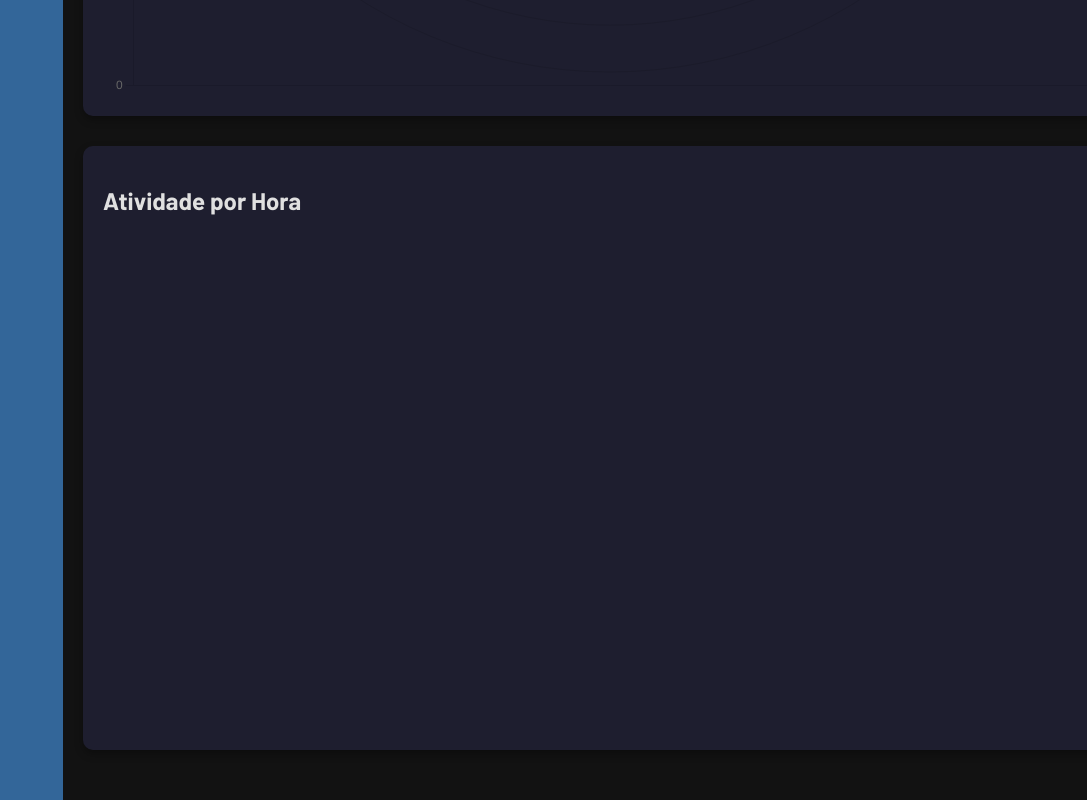
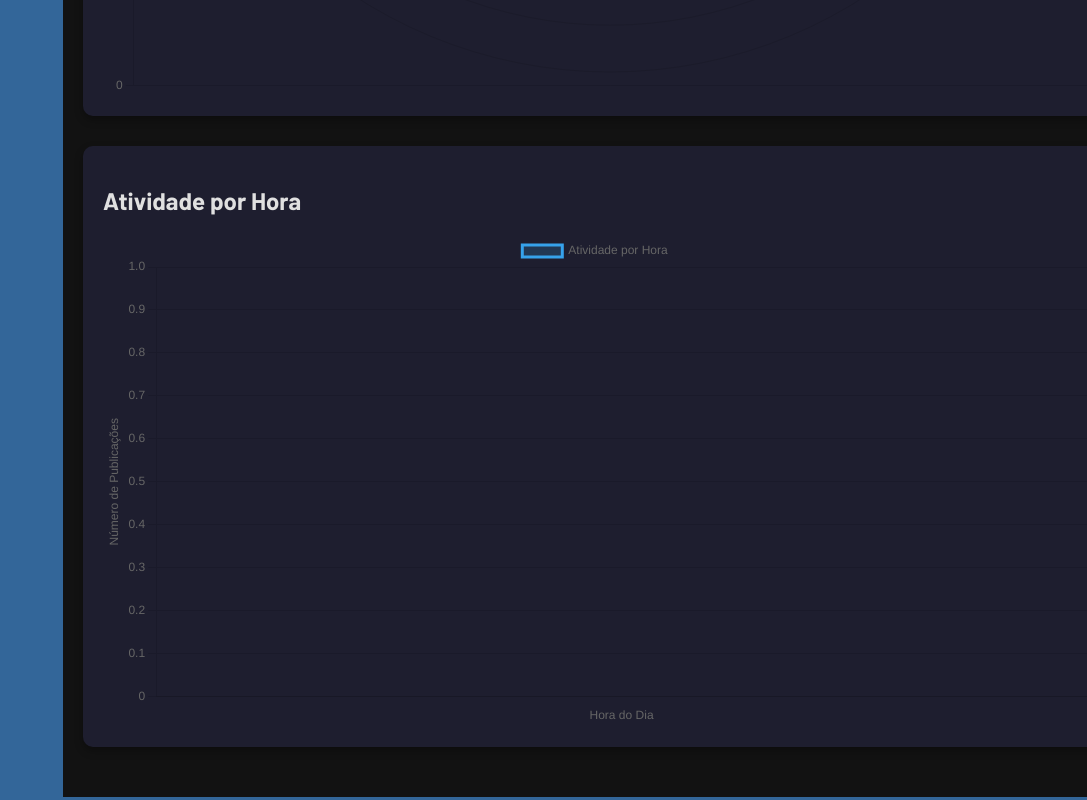
Before and after one commit to ERIKCECILIO/PROJETO-PSIHUB, a website: page public/dashboard/dashboard.html in a window 1280 px wide. Shown: the part 1728-2528 px from the top of the page, without its empty margins (193-1280 px from the left). Drawn offline with nearby package versions, Linux system fonts and the light colour scheme; no server answers.

Commit message:
psiHub 90% pronto, dashboards concluídas

```diff
--- a/public/dashboard/dashboard.html
+++ b/public/dashboard/dashboard.html
@@ -11,14 +11,15 @@
     <link rel="stylesheet" href="./../css/dashboards.css">
     <link rel="stylesheet" href="./../css/estilo.css" />
     <script src="../js/sessao.js"></script>
-    <script src="./../js/alerta.js"></script>
+    <!-- <script src="./../js/alerta.js"></script> -->
     <script src="https://cdn.jsdelivr.net/npm/chart.js"></script>
-    <script src="https://kit.fontawesome.com/9f7414eb10.js" crossorigin="anonymous"></script>
+    <!-- <script src="https://kit.fontawesome.com/9f7414eb10.js" crossorigin="anonymous"></script> -->
 </head>
 
 label: 'Publicações',
 
-<body onload="totalPublicacoesGrafico(), publicacoesPorUsuarioGrafico() " style="background-color: #336699;">
+<body onload="totalPublicacoesGrafico(), publicacoesPorUsuarioGrafico(), publicacoesPorHoraGrafico()"
+    style="background-color: #336699;">
     <div class="janela">
         <div class="header-left">
             <h1>PsiHub</h1>
@@ -38,16 +39,19 @@ label: 'Publicações',
         <div class="dash-right">
             <h1>Insights das Publicações</h1>
 
-            <!-- Gráfico 1: Total de Publicações -->
+
+
+            <!-- DASHBABOARD 1: Total de Publicações  -->
+
             <div class="chart-container">
                 <h2>Total de Publicações</h2>
                 <canvas id="chartTotalPublicacoes"></canvas>
             </div>
 
-            <!-- Gráfico 2: Publicações por Usuário -->
+            <!-- DASHBABOARD 2: Publicações por Usuário -->
             <div class="chart-container">
                 <h2>Publicações por Usuário</h2>
-                <canvas id="chartPorUsuario" width="400" height="200"></canvas>
+                <canvas id="chartPorUsuario"></canvas>
             </div>
 
             <!-- Gráfico 3: Atividade por Hora -->
@@ -62,9 +66,9 @@ label: 'Publicações',
 
         // alert(sessionStorage.ID_USUARIO)
 
-        const publicacoes = [
+        // const publicacoes = [
 
-        ];
+        // ];
 
         function totalPublicacoesGrafico() {
             const ctxTotal = document.getElementById('chartTotalPublicacoes').getContext('2d');
@@ -75,19 +79,21 @@ label: 'Publicações',
                     datasets: [{
                         label: 'Publicações',
                         data: [],
-                        borderColor: 'rgba(75, 192, 192, 1)',
-                        backgroundColor: 'rgba(75, 192, 192, 0.2)'
+                        borderColor: 'rgba(75, 192, 192, 1)', // cor da borda da dashboard
+                        backgroundColor: 'rgba(75, 192, 192, 0.2)' // cor das barras da dashboard
                     }]
                 },
             });
 
-            fetch(`/insights/listarTotalPublicacoes`)
-                .then(response => response.json())
-                .then(resultado => {
-                    console.log("Dados recebidos do servidor:", resultado);
+
+            // const endpoint="/insights/listarTotalPublicacoes"  usar caso eu queira mudar o meu endpoint de forma mais simples
+            fetch(`/insights/listarTotalPublicacoes`)   // parametro que retorna a promise VINDA DIRETAMENTE DA ROUTE
+                .then(response => response.json()) //.then método que recebe o valor em response de retorno do fetch convertido em json orientando o objeto de resposta
+                .then(resultado => { //segundo .then vai obter os dados do primeiro já convertidos em json
+                    console.log(`Dados recebidos do servidor:`, resultado); //teste de console
                     // Preenchendo os labels e os dados para o gráfico
-                    resultado.forEach((item) => {
-                        chartTotal.data.datasets[0].data.push(item.acertos); // Use 'chartTotal' para acessar os dados do gráfico
+                    resultado.forEach((item) => { //resultado vindo da response utilizando
+                        chartTotal.data.datasets[0].data.push(item.acertos); // Usando 'chartTotal' para ter acesso aos dados da dashboard via SELECT BD
                         chartTotal.update(); // Atualize o gráfico para refletir as mudanças
                     });
                 });
@@ -99,13 +105,13 @@ label: 'Publicações',
             const ctxTotalPorUsuario = document.getElementById('chartPorUsuario').getContext('2d');
 
             /////// criei o gráfico inicial aqui
-            const chartTotalPorUsuario = new Chart(ctxTotalPorUsuario, { // Salve o gráfico na variável 'chartTotal'
+            const chartTotalPorUsuario = new Chart(ctxTotalPorUsuario, { // Salvando a dashboard na var constante 'chartTotalPorUsuario'
                 type: 'polarArea',
                 data: {
-                    labels: [],//vazui por enquanto aguardando os usuários do banco
+                    labels: [],//vazio por enquanto aguardando os usuários do banco
                     datasets: [{
                         label: 'Publicações',
-                        data: [],//vazio por enquanto aguardando os valores do banco
+                        data: [],//vazio por enquanto aguardando os valores do banco, testes de valores mockados concluidos
                         borderColor: 'rgba(75, 192, 192, 1)',
                         backgroundColor: [
                             'rgb(255, 99, 132)',
@@ -120,14 +126,16 @@ label: 'Publicações',
                 options: {
                     scales: {
                         y: {
-                            beginAtZero: true // o eixo y precisa  começar em zero
+                            beginAtZero: true // o eixo y precisa começar em zero para contar as publicações de forma clara
 
                         }
                     }
                 }
             });
 
-            fetch(`/insights/listarpublicacoesPorUsuario`)
+
+            // const endpoint=`/insights/listarpublicacoesPorUsuario`  usar caso eu queira mudar o meu endpoint de forma mais simples
+            fetch(`/insights/listarpublicacoesPorUsuario`) // parametro que retorna a promise VINDO DA ROTA
                 .then(response => response.json())
                 .then(resultado => {
 
@@ -136,15 +144,73 @@ label: 'Publicações',
                     resultado.forEach((item) => {
                         chartTotalPorUsuario.data.labels.push(`Usuário ${item.usuario}`);
                         chartTotalPorUsuario.data.datasets[0].data.push(item.total_publicacoes);
-                        // chartTotal criado para acessar os dados do gráfico
-                        chartTotalPorUsuario.update(); // Atualize o gráfico para refletir as mudanças
+                        // chartTotal criado para acessar os dados da Dashboard que está vindo do banco após o selects acima
+                        chartTotalPorUsuario.update(); // Atualizando a dashboard para refletir as mudanças
                     })
                         .catch(error => {
-                            console.error("Erro ao carregar dados do servidor:", error);
+                            console.error("A LEITURA DOS DADOS DO BANCO ESTÁ FALHANDO:", error);
                         });
 
                 });
+
+            ///////////////////////////////////////////////////////////////////////////////////////////////////////////////////////////////
+
+
         }
+
+        function publicacoesPorHoraGrafico(){
+                const ctxPorHora = document.getElementById('chartPorHora').getContext('2d');
+
+                // Inicializa o gráfico com configuração inicial vazia
+                const chartPorHora = new Chart(ctxPorHora, {
+                    type: 'line', // Gráfico de linha para representar as horas de forma contínua
+                    data: {
+                        labels: [], // Labels das horas (serão preenchidas dinamicamente)
+                        datasets: [{
+                            label: 'Atividade por Hora',
+                            data: [], // Quantidade de publicações por hora (serão preenchidas dinamicamente)
+                            borderColor: 'rgba(54, 162, 235, 1)', // Cor da linha
+                            backgroundColor: 'rgba(54, 162, 235, 0.2)', // Cor do preenchimento
+                            tension: 0.4 // Curvatura das linhas (opcional)
+                        }]
+                    },
+                    options: {
+                        scales: {
+                            x: {
+                                title: {
+                                    display: true,
+                                    text: 'Hora do Dia'
+                                }
+                            },
+                            y: {
+                                beginAtZero: true,
+                                title: {
+                                    display: true,
+                                    text: 'Número de Publicações'
+                                }
+                            }
+                        }
+                    }
+                });
+
+                // Busca os dados na API
+                fetch(`/insights/listarAtividadePorHora`)
+                    .then(response => response.json())
+                    .then(resultado => {
+                        console.log("Dados recebidos do servidor:", resultado);
+
+                        // Preenche os dados do gráfico dinamicamente
+                        resultado.forEach(item => {
+                            chartPorHora.data.labels.push(`${item.hora}:00`); // Formata a hora no formato "HH:00"
+                            chartPorHora.data.datasets[0].data.push(item.total_publicacoes); // Adiciona o total de publicações
+                        });
+
+                        chartPorHora.update(); // Atualiza o gráfico com os novos dados
+                    })
+                    .catch(error => {
+                        console.error("Erro ao buscar dados para o gráfico de atividade por hora:", error);
+                    });
+            }
     </script>
 </body>
 
--- a/src/routes/insights.js
+++ b/src/routes/insights.js
@@ -8,9 +8,13 @@ router.get("/listarTotalPublicacoes", function (req, res) { // primeiro de tudo
 });
 
 
-
 router.get("/listarpublicacoesPorUsuario", function (req, res) { // primeiro de tudo
     insightsController.publicacoesPorUsuarioGrafico(req, res);
+});
+
+
+router.get("/listarAtividadePorHora", function (req, res) { // primeiro de tudo
+    insightsController.publicacoesPorHoraGrafico(req, res);
 });
 
 
```
Also changed, not shown: src/controllers/insightsController.js (+15 -2 lines), src/models/insightsModel.js (+16 -1 lines), public/assets/Dedicatória PsiHub, por Erik Cecílio.PNG (added), 3 other files.
